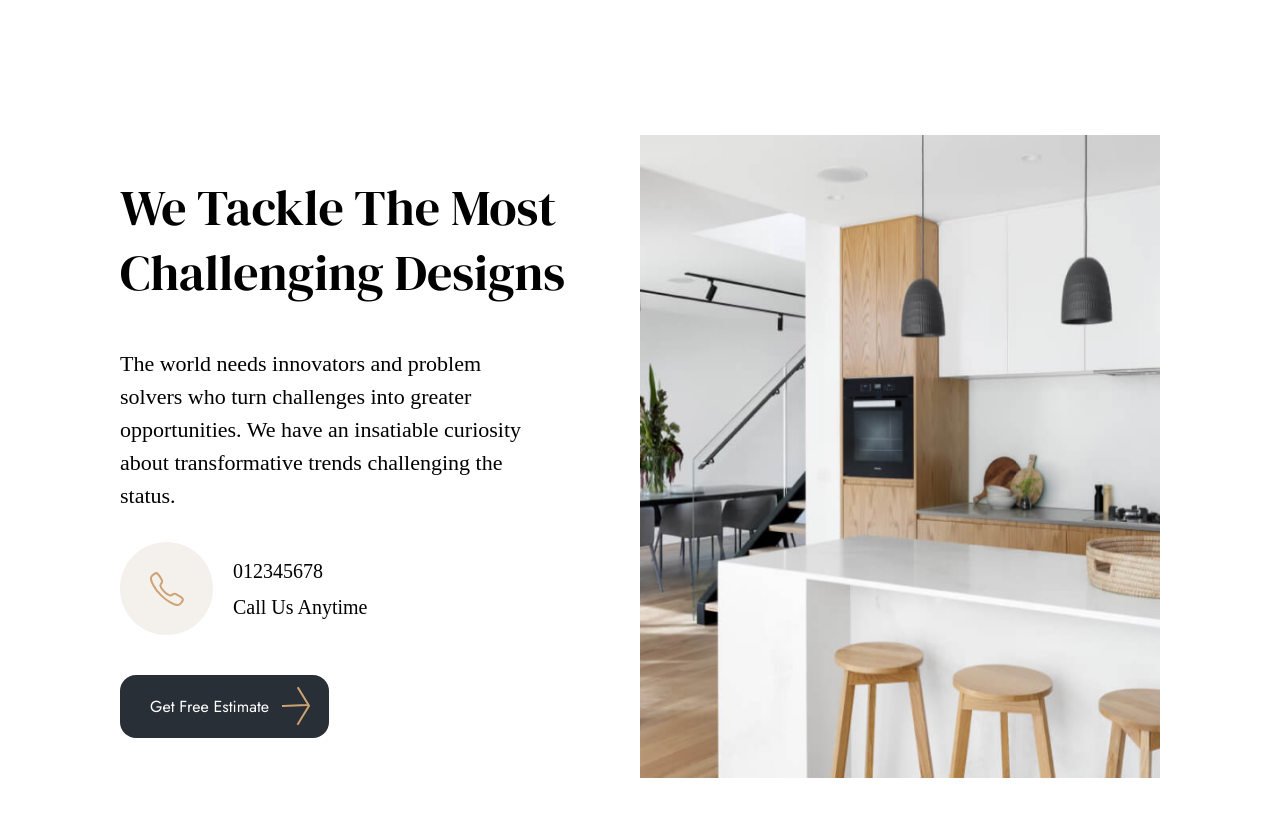
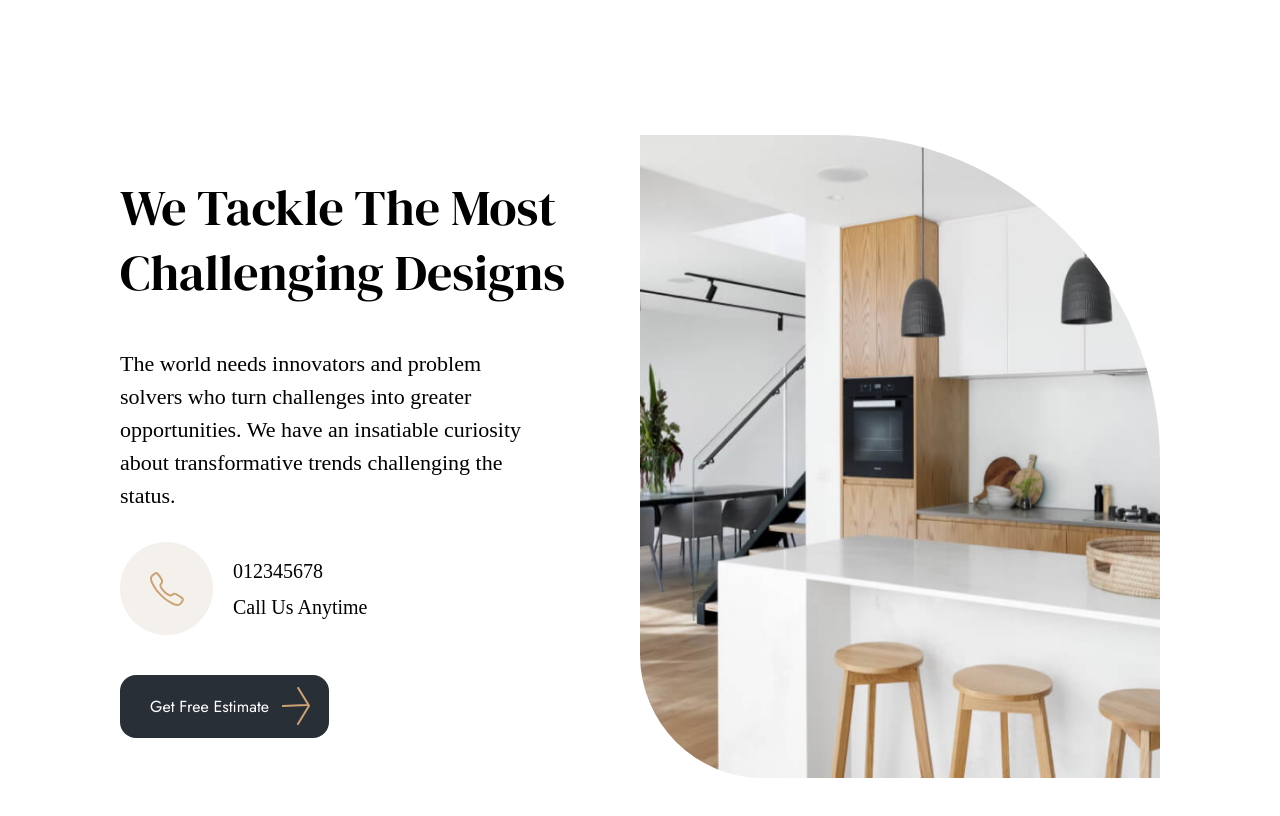
Before and after one commit to b-s-x/interior-landing, a React (Vite) app: page / in a window 1280 px wide. Shown: the part 1260-2076 px from the top of the page. Built offline with nearby package versions, Linux system fonts and the light colour scheme; a web font is replaced by a local one.

Commit message:
src/pages/Home/components/ScreenInfo: fix img

```diff
--- a/src/pages/Home/components/ScreenInfo/ScreenInfo.module.scss
+++ b/src/pages/Home/components/ScreenInfo/ScreenInfo.module.scss
@@ -44,3 +44,7 @@
     margin-top: 40px;
   }
 }
+
+.img {
+  border-radius: 0 326px 0 123px;
+}
--- a/src/pages/Home/components/ScreenInfo/index.tsx
+++ b/src/pages/Home/components/ScreenInfo/index.tsx
@@ -29,6 +29,7 @@ export const ScreenInfo = () => {
         <img
           src={ImgScreenInfo}
           alt="ImgScreenInfo"
+          className={styles.img}
         />
       </div>
     </div>
```
